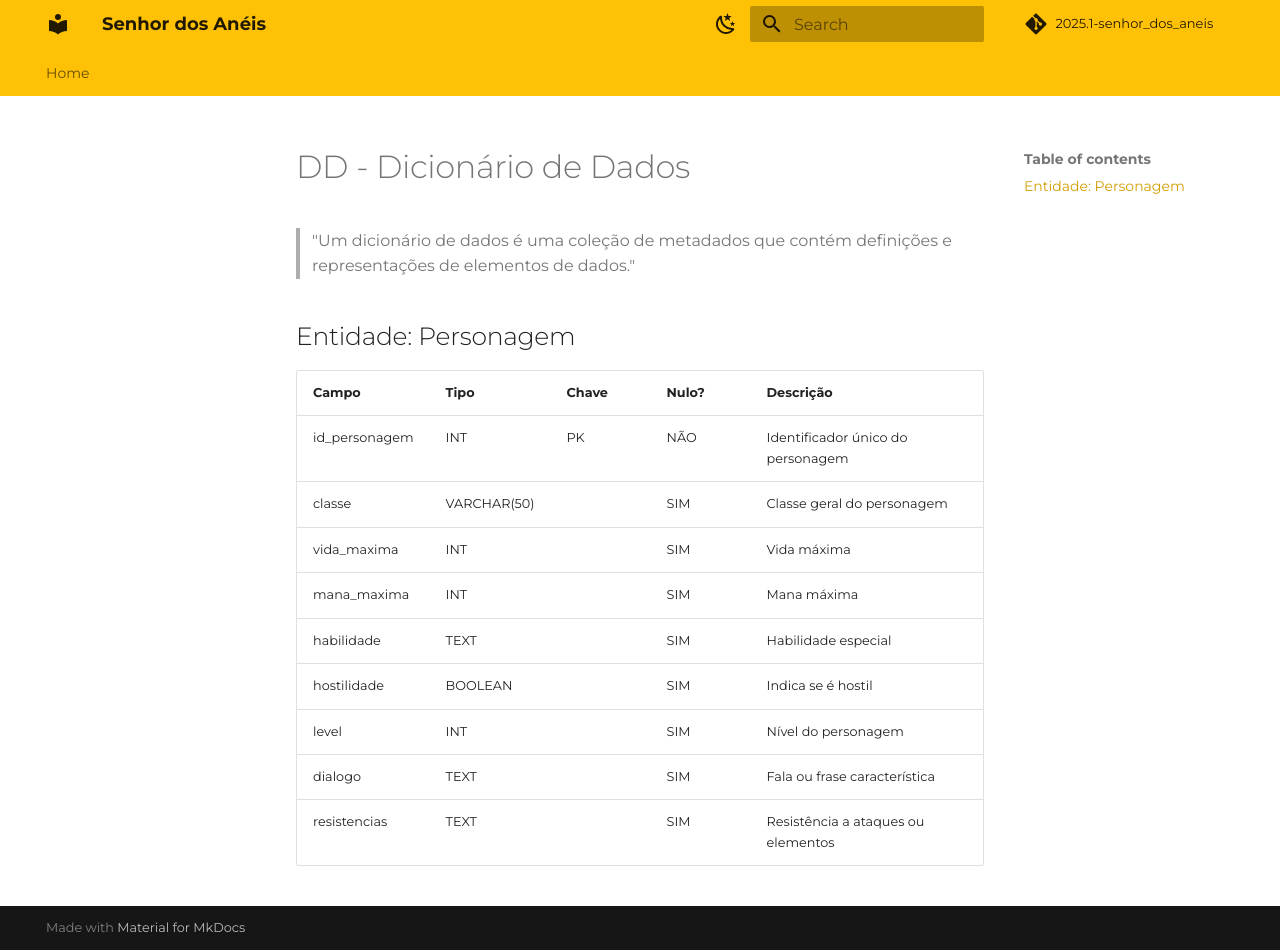
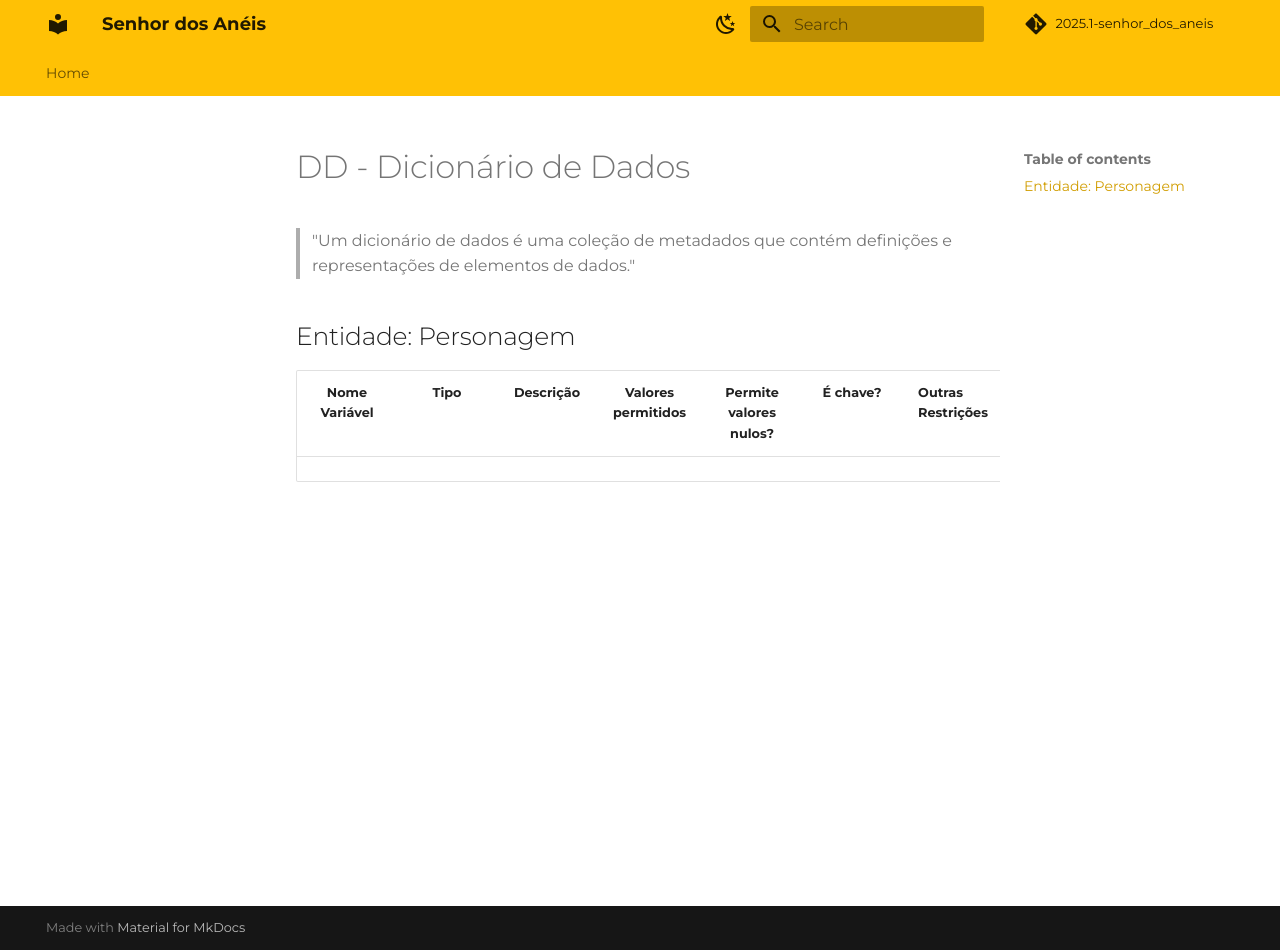
Before and after one commit to SBD1/2025.1-senhor_dos_aneis, an MkDocs documentation site: the page built from docs/DD_o_senhor_dos_aneis.md, in a window 1280 px wide and 950 px high. Built offline with MkDocs 1.6.1 and Material for MkDocs 9.7.7, drawn with Linux system fonts in a browser that asks for light colours; comment, search, counter and statistics services are not loaded.

Commit message:
Update DD_o_senhor_dos_aneis.md

```diff
--- a/docs/DD_o_senhor_dos_aneis.md
+++ b/docs/DD_o_senhor_dos_aneis.md
@@ -3,16 +3,5 @@
 
 > "Um dicionário de dados é uma coleção de metadados que contém definições e representações de elementos de dados."
 ## Entidade: Personagem
-
-
-| Campo         | Tipo         | Chave   | Nulo? | Descrição                                  |
-|---------------|--------------|---------|-------|---------------------------------------------|
-| id_personagem | INT          | PK      | NÃO   | Identificador único do personagem           |
-| classe        | VARCHAR(50)  |         | SIM   | Classe geral do personagem                  |
-| vida_maxima   | INT          |         | SIM   | Vida máxima                                 |
-| mana_maxima   | INT          |         | SIM   | Mana máxima                                 |
-| habilidade    | TEXT         |         | SIM   | Habilidade especial                         |
-| hostilidade   | BOOLEAN      |         | SIM   | Indica se é hostil                          |
-| level         | INT          |         | SIM   | Nível do personagem                         |
-| dialogo       | TEXT         |         | SIM   | Fala ou frase característica                |
-| resistencias  | TEXT         |         | SIM   | Resistência a ataques ou elementos          |
+| Nome Variável |     Tipo     |         Descrição          | Valores permitidos | Permite valores nulos? | É chave? | Outras Restrições |
+| :-----------: | :----------: | :------------------------: | :----------------: | :--------------------: | :------: | ----------------- |
```
